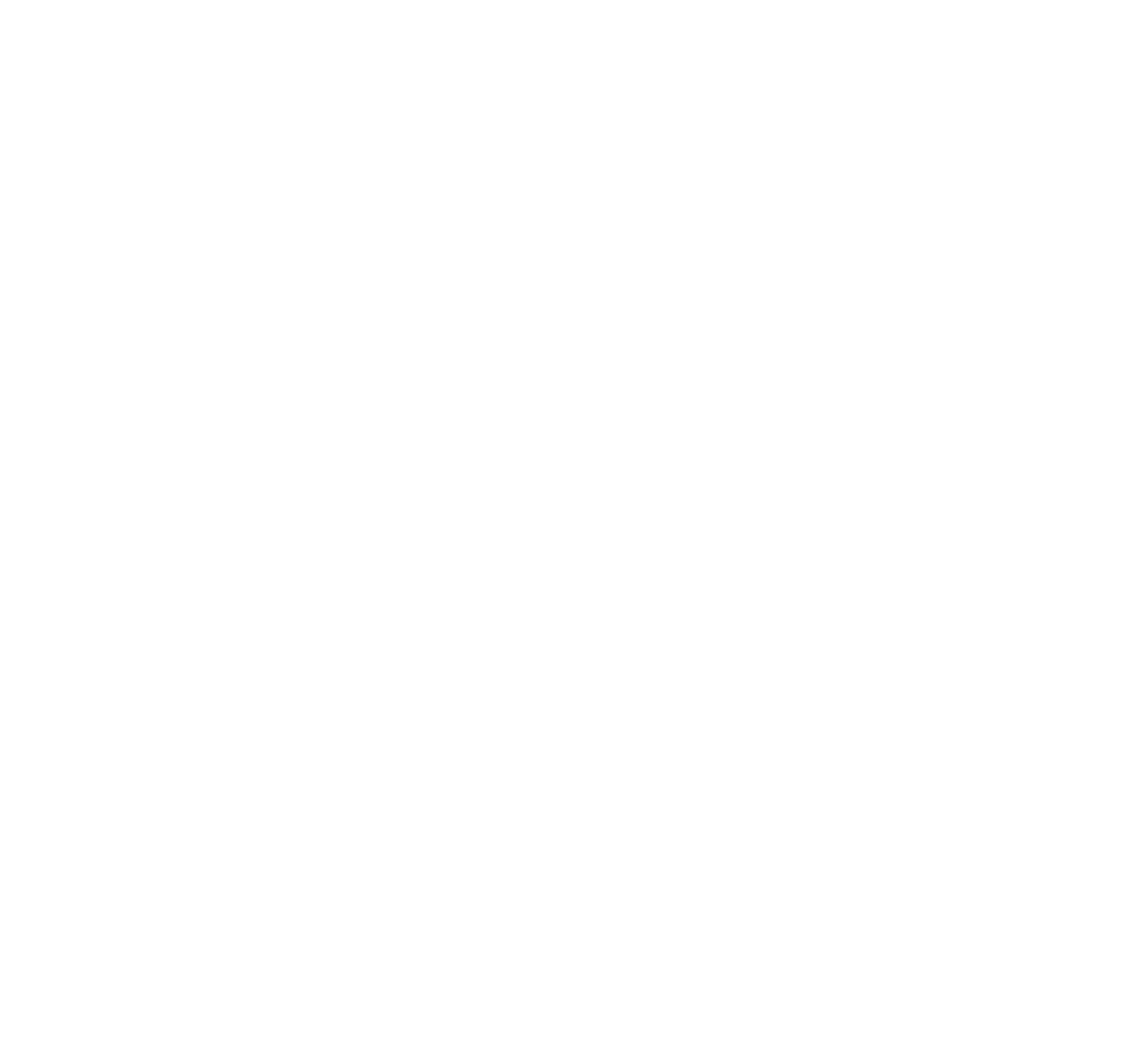
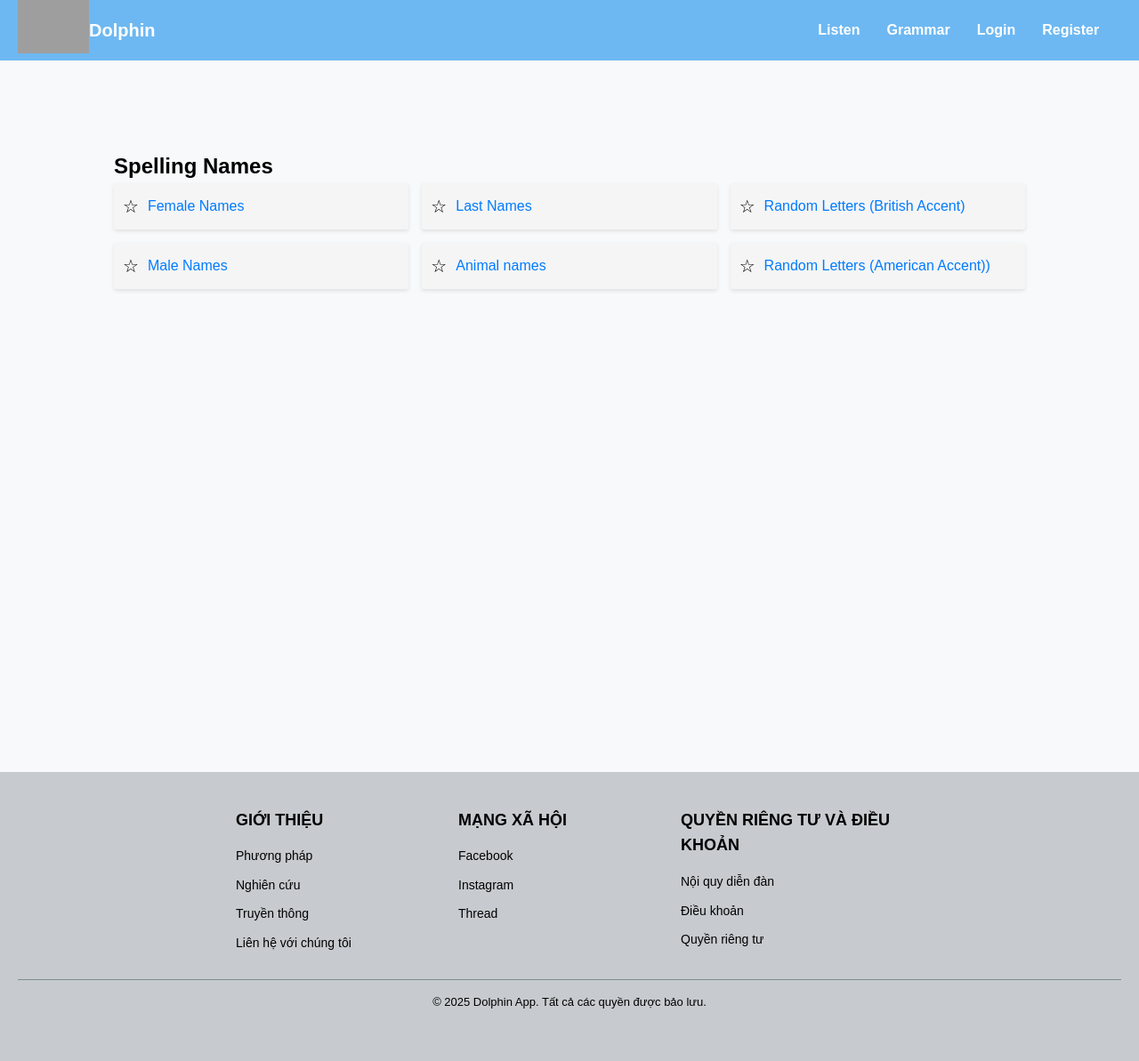
Before and after one commit to iuh-application-development/Language-Learning-Assistan1, a Django app: page /listen/spelling-names in a window 1280 px wide. Before the commit the page is empty. Shown: the whole page at 89% size. Before the commit the page ends 800 px from the top, so only its background shows below. Run offline with Django 5.2, Linux system fonts and the light colour scheme; grey boxes are pictures that could not be loaded.

Commit message:
add spelling names

```diff
--- a/dolphin_english/dolphin/static/dolphin/css/listen/spelling-names.css
+++ b/dolphin_english/dolphin/static/dolphin/css/listen/spelling-names.css
@@ -0,0 +1,56 @@
+.spelling_names_container {
+    width: 80%;
+    margin: auto;
+    margin-top: 100px;
+    margin-bottom: 100px;
+}
+
+/* Tạo lưới bài học */
+.lesson-grid {
+    display: grid;
+    grid-template-columns: repeat(3, 1fr); /* 3 cột mỗi hàng */
+    gap: 15px;
+}
+
+/* Hộp chứa mỗi bài học */
+.lesson-box {
+    display: flex;
+    align-items: center;
+    background: #f5f5f5;
+    border-radius: 2px;
+    padding: 10px;
+    box-shadow: 0 2px 4px rgba(0, 0, 0, 0.1);
+}
+
+/* Ngôi sao bookmark */
+.lesson-box .star {
+    font-size: 20px;
+    margin-right: 10px;
+    cursor: pointer;
+}
+
+/* Liên kết bài học */
+.lesson-box a {
+    text-decoration: none;
+    color: #007bff;
+    font-size: 16px;
+}
+
+/* Hiệu ứng hover */
+.lesson-box a:hover {
+    text-decoration: underline;
+}
+
+/* Responsive cho tablet */
+@media (max-width: 768px) {
+    .lesson-grid {
+        grid-template-columns: repeat(2, 1fr); /* 2 cột trên màn hình nhỏ */
+    }
+}
+
+/* Responsive cho mobile */
+@media (max-width: 480px) {
+    .lesson-grid {
+        grid-template-columns: 1fr; /* 1 cột trên màn hình rất nhỏ */
+    }
+}
--- a/dolphin_english/dolphin/templates/dolphin/base.html
+++ b/dolphin_english/dolphin/templates/dolphin/base.html
@@ -13,6 +13,7 @@
 
     <!-- Listen View CSS -->
     <link rel="stylesheet" href="{% static 'dolphin/css/listen/ipa.css'%}?{% now 'U' %}">
+    <link rel="stylesheet" href="{% static 'dolphin/css/listen/spelling-names.css'%}?{% now 'U' %}">
 
     <!-- /Listen View CSS -->
 </head>
--- a/dolphin_english/dolphin/templates/dolphin/listen/spelling-names.html
+++ b/dolphin_english/dolphin/templates/dolphin/listen/spelling-names.html
@@ -0,0 +1,15 @@
+{% extends "dolphin/base.html" %}
+{% load static %}
+{% block ipa %}
+<div class="spelling_names_container">
+    <h2>Spelling Names</h2>
+    <div class="lesson-grid">
+        {% for spelling_names in ispelling_names %}
+            <div class="lesson-box">
+                <span class="star">☆</span>
+                <a href="{{spelling_names.link }}">{{spelling_names.title}}</a>
+            </div>
+        {% endfor %}
+    </div>
+</div>
+{% endblock ipa %}
--- a/dolphin_english/dolphin/views.py
+++ b/dolphin_english/dolphin/views.py
@@ -182,5 +182,14 @@ def listen_view_ipa(request):
 def listen_view_numbers(request):
     return render(request, 'dolphin/listen/numbers.html')
 
+
 def listen_view_spelling_names(request):
-    return render(request, 'dolphin/listen/spelling-names.html')
+    spelling_names_lessons = [
+        {"title": "Female Names", "link": "#"},
+        {"title": "Last Names", "link": "#"},
+        {"title": "Random Letters (British Accent)", "link": "#"},
+        {"title": "Male Names", "link": "#"},
+        {"title": "Animal names", "link": "#"},
+        {"title": "Random Letters (American Accent))", "link": "#"},
+    ]
+    return render(request, 'dolphin/listen/spelling-names.html', {"ispelling_names": spelling_names_lessons})
```
